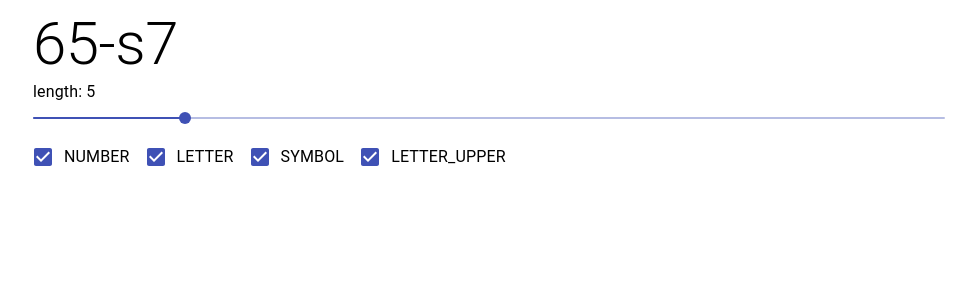
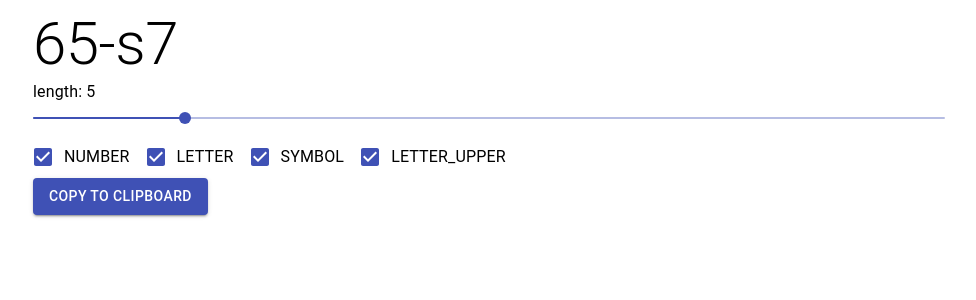
Before and after one commit to Boris-Maslenov/PasswordGenerator, a React (Create React App) app: page / in a window 1280 px wide. Shown: the top 300 px of the page, without its empty margins (151-1127 px from the left). Built offline with nearby package versions, Linux system fonts and the light colour scheme.

Commit message:
add button copy to clipboard

```diff
--- a/package.json
+++ b/package.json
@@ -8,6 +8,7 @@
     "@testing-library/react": "^13.3.0",
     "@testing-library/user-event": "^13.5.0",
     "react": "^18.2.0",
+    "react-copy-to-clipboard": "^5.1.0",
     "react-dom": "^18.2.0",
     "react-scripts": "5.0.1",
     "web-vitals": "^2.1.4"
--- a/src/components/PasswordGeneratorVuew.js
+++ b/src/components/PasswordGeneratorVuew.js
@@ -1,4 +1,5 @@
 import React from 'react';
+import { CopyToClipboard } from 'react-copy-to-clipboard';
 import { Container, Slider, Typography, FormControlLabel, Checkbox, Box, Button } from '@material-ui/core';
 
 
@@ -43,6 +44,11 @@ export const PasswordGeneratorVuew = ( {
                                                                             />)
                                     }
                             </Box>
+                            <Box display="flex" justifyContent="flex-start">
+                                <CopyToClipboard text={suggestedPassword}>
+                                    <Button variant="contained" color="primary">Copy to clipboard</Button>
+                                </CopyToClipboard>
+                            </Box>
                         </Container>
 
 }
```
Also changed, not shown: 1 other file (tests, documents, lock files or other folders).
